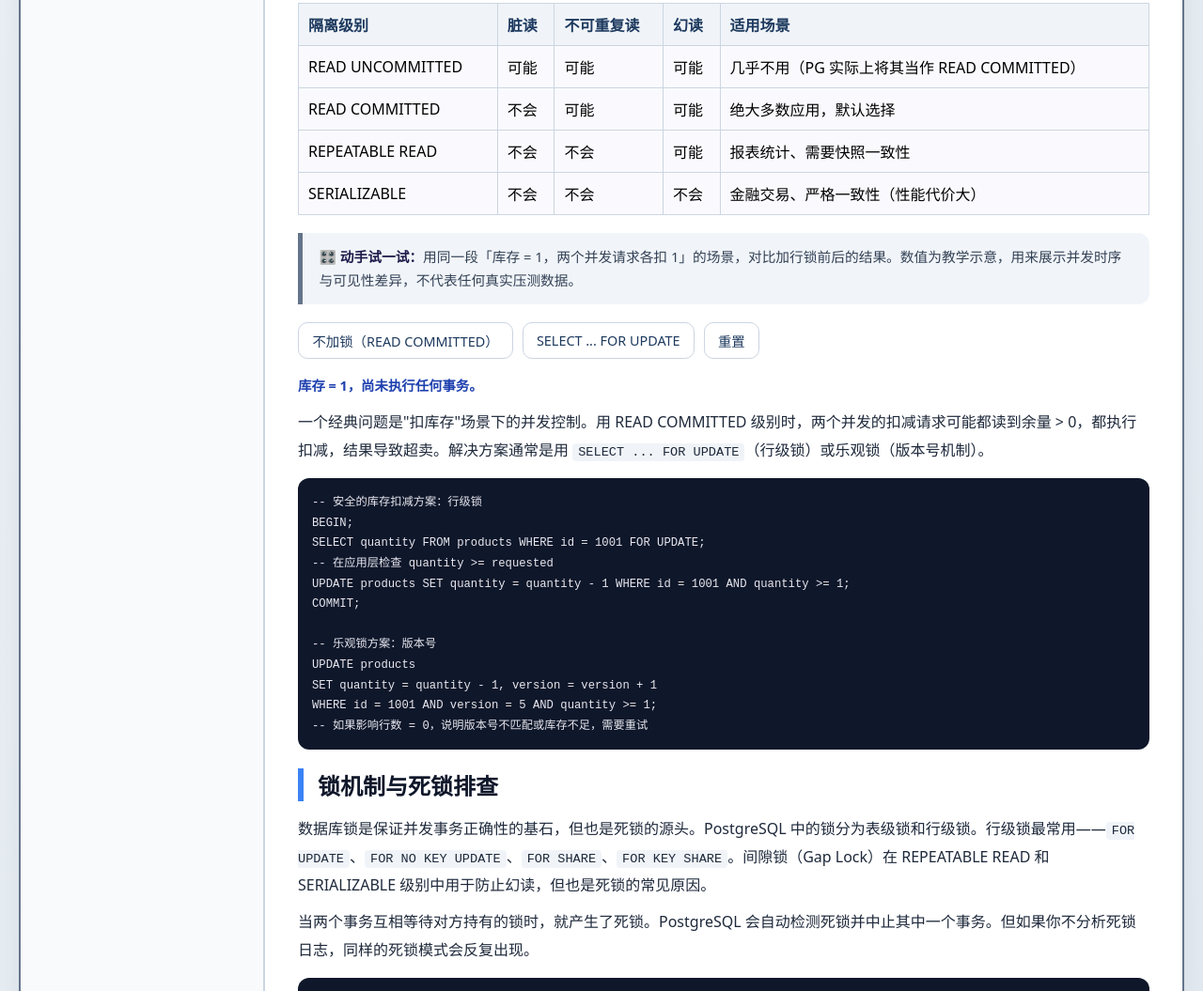
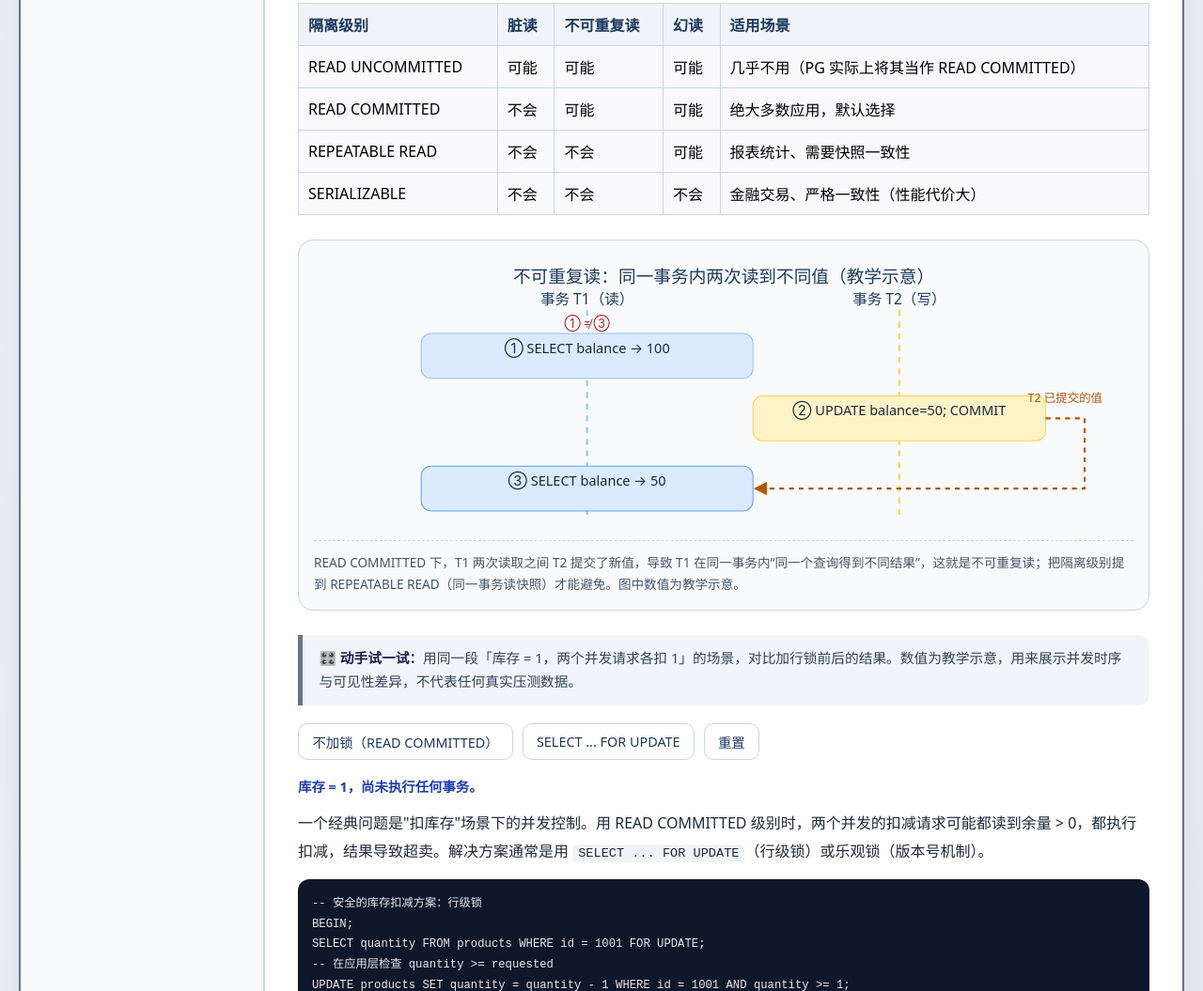
Before and after one commit to 1998x-stack/backend-development-tutorial, a plain HTML site: page 10.html in a window 1280 px wide. Shown: the part 2917-3972 px from the top of the page at 94% size. Drawn offline with Linux system fonts and the light colour scheme.

Commit message:
feat(backend-development-tutorial): add non-repeatable-read timeline diagram to ch10

```diff
--- a/10.html
+++ b/10.html
@@ -404,6 +404,33 @@ EXPLAIN ANALYZE SELECT * FROM orders WHERE status = 'pending';
             </tbody>
         </table>
 
+        <figure>
+            <svg role="img" aria-labelledby="fig10b-title fig10b-desc" viewBox="0 0 840 280" xmlns="http://www.w3.org/2000/svg">
+                <title id="fig10b-title">不可重复读的并发时序</title>
+                <desc id="fig10b-desc">事务 T1 先读到 balance 为 100；随后事务 T2 将 balance 改写为 50 并提交；T1 在同一事务内再次读取时得到 50，与第一次读取不一致，即“不可重复读”。</desc>
+                <defs><marker id="fig10b-dash" viewBox="0 0 10 10" refX="9" refY="5" markerWidth="7" markerHeight="7" orient="auto-start-reverse"><path d="M0 0 L10 5 L0 10 z" fill="#b45309"/></marker></defs>
+                <rect x="0" y="0" width="840" height="280" rx="16" fill="#f8fafc"/>
+                <text x="420" y="28" text-anchor="middle" font-size="18" fill="#1e3a5f">不可重复读：同一事务内两次读到不同值（教学示意）</text>
+                <line x1="280" y1="56" x2="280" y2="268" stroke="#93c5fd" stroke-width="2" stroke-dasharray="6 6"/>
+                <line x1="600" y1="56" x2="600" y2="268" stroke="#fcd34d" stroke-width="2" stroke-dasharray="6 6"/>
+                <g font-size="15" fill="#1e3a5f" text-anchor="middle"><text x="280" y="50">事务 T1（读）</text><text x="600" y="50">事务 T2（写）</text></g>
+                <g>
+                    <rect x="110" y="80" width="340" height="46" rx="10" fill="#dbeafe" stroke="#93c5fd"/>
+                    <rect x="450" y="144" width="300" height="46" rx="10" fill="#fef3c7" stroke="#fcd34d"/>
+                    <rect x="110" y="216" width="340" height="46" rx="10" fill="#dbeafe" stroke="#60a5fa"/>
+                </g>
+                <g font-size="14" fill="#1e293b">
+                    <text x="280" y="100" text-anchor="middle">① SELECT balance → 100</text>
+                    <text x="600" y="164" text-anchor="middle">② UPDATE balance=50; COMMIT</text>
+                    <text x="280" y="236" text-anchor="middle">③ SELECT balance → 50</text>
+                </g>
+                <path d="M750 167 L790 167 L790 239 L452 239" fill="none" stroke="#b45309" stroke-width="2" stroke-dasharray="5 5" marker-end="url(#fig10b-dash)"/>
+                <text x="770" y="150" text-anchor="middle" font-size="12" fill="#b45309">T2 已提交的值</text>
+                <text x="280" y="74" text-anchor="middle" font-size="12" fill="#b91c1c">① ≠ ③</text>
+            </svg>
+            <figcaption>READ COMMITTED 下，T1 两次读取之间 T2 提交了新值，导致 T1 在同一事务内“同一个查询得到不同结果”，这就是不可重复读；把隔离级别提到 REPEATABLE READ（同一事务读快照）才能避免。图中数值为教学示意。</figcaption>
+        </figure>
+
         <div class="note">
             <strong>🎛️ 动手试一试：</strong>用同一段「库存 = 1，两个并发请求各扣 1」的场景，对比加行锁前后的结果。数值为教学示意，用来展示并发时序与可见性差异，不代表任何真实压测数据。
         </div>
```
